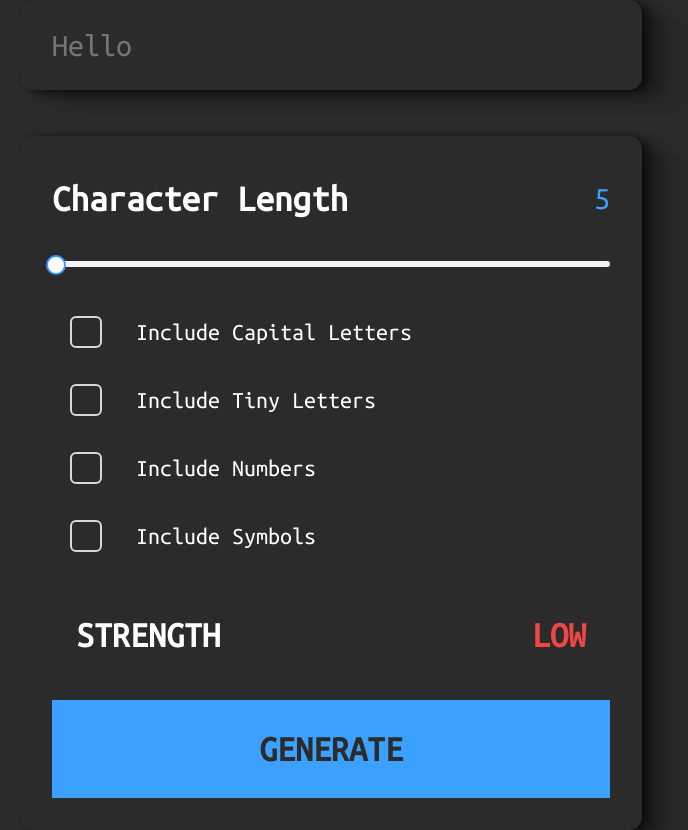
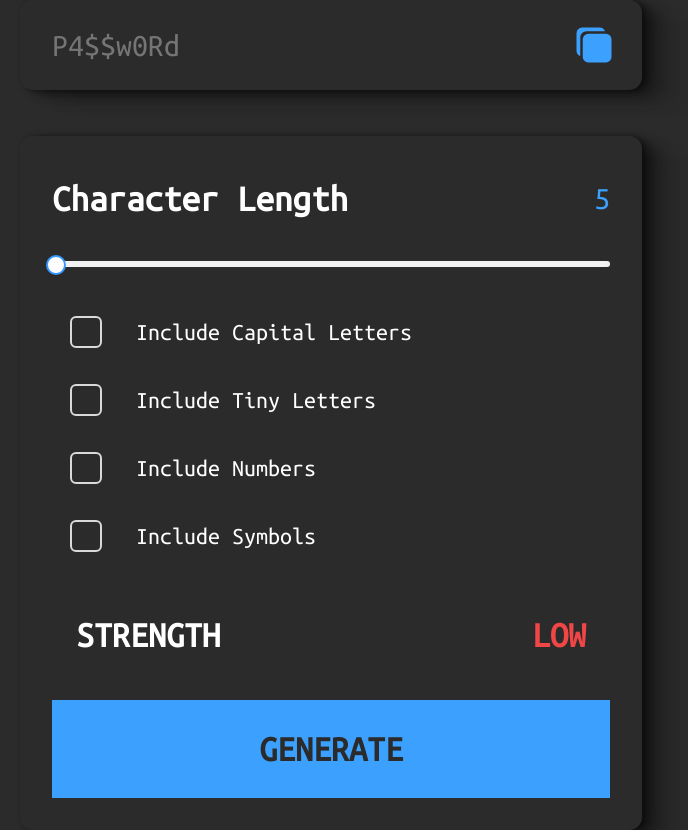
Before and after one commit to santiagohernandezs/Aria, a React (Create React App) app: page / in a window 1280 px wide. Shown: the whole page, without its empty margins (309-997 px from the left). Built offline with nearby package versions, Linux system fonts and the light colour scheme.

Commit message:
feat: add button function for copy the password in the clipboard

```diff
--- a/src/App.jsx
+++ b/src/App.jsx
@@ -1,6 +1,7 @@
 import './App.css';
 import { useState } from 'react';
 import { Slider, Checkbox } from 'rsuite';
+import { IoCopy } from 'react-icons/io5';
 
 function App () {
     const [values, setValues] = useState(5)
@@ -46,12 +47,25 @@ function App () {
         console.log(password)
     }
 
+    function copyText () {
+        var copyText = document.getElementById('password');
+
+        copyText.select();
+        copyText.setSelectionRange(0, 99999);
+
+        navigator.clipboard.writeText(copyText.value);
+
+        alert('Contraseña copiada!');
+    }
+
     return (
         <div className="App">
             <div className="password-container">
                 <div className="password">
-                    <input type="text" id='password' readOnly placeholder="Hello"/>
-                    <button className="copy" id="copy" onClick={() => { alert('Haz copiado tu contrasena') }}></button>
+                    <input type="text" id='password' readOnly placeholder="P4$$w0Rd"/>
+                    <button className="copy" id="copy" onClick={copyText}>
+                        <IoCopy className='copyIcon'/>
+                    </button>
                 </div>
                 <div className="settings">
                     <div className="radio-counter">
@@ -59,7 +73,13 @@ function App () {
                         <span id="rangeValue">{values}</span>
                     </div>
                     <div className="range">
-                        <Slider min={4} max={15} step={1} def={5} onChange={values => { setValues(values) }} tooltip={false}/>
+                        <Slider
+                            min={4}
+                            max={15}
+                            step={1}
+                            def={5}
+                            onChange={values => { setValues(values) }}
+                            tooltip={false}/>
                     </div>
                     <div className="options">
                         <div className="option">
```
